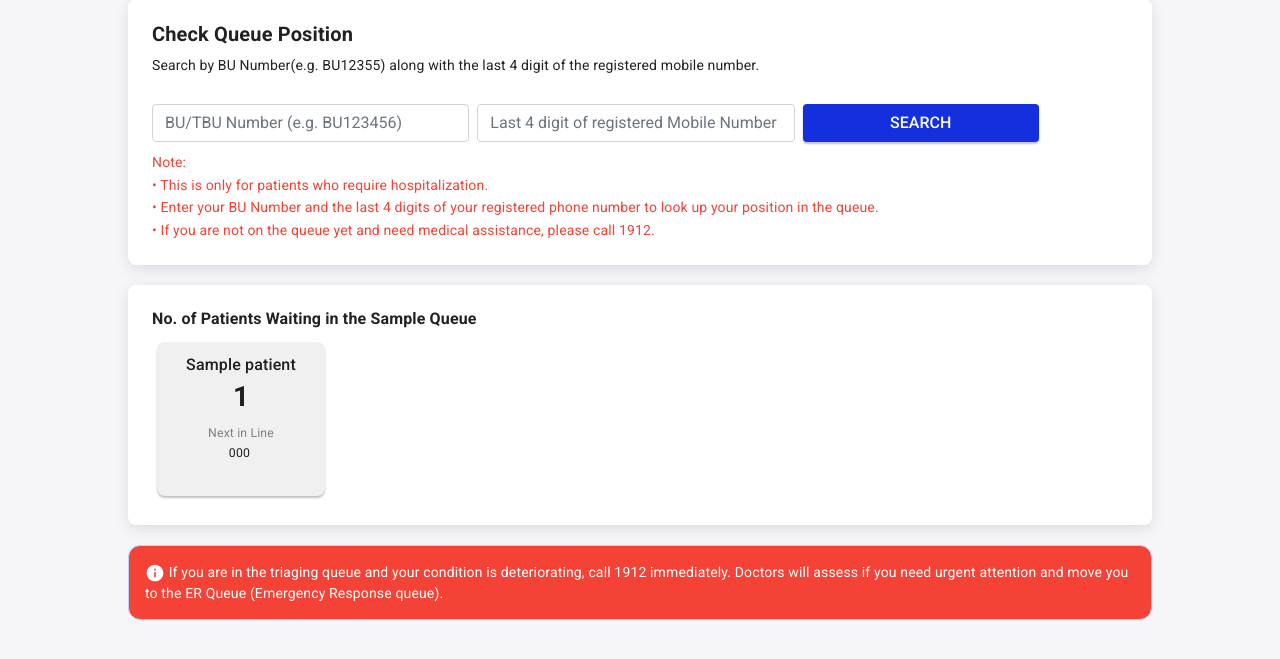
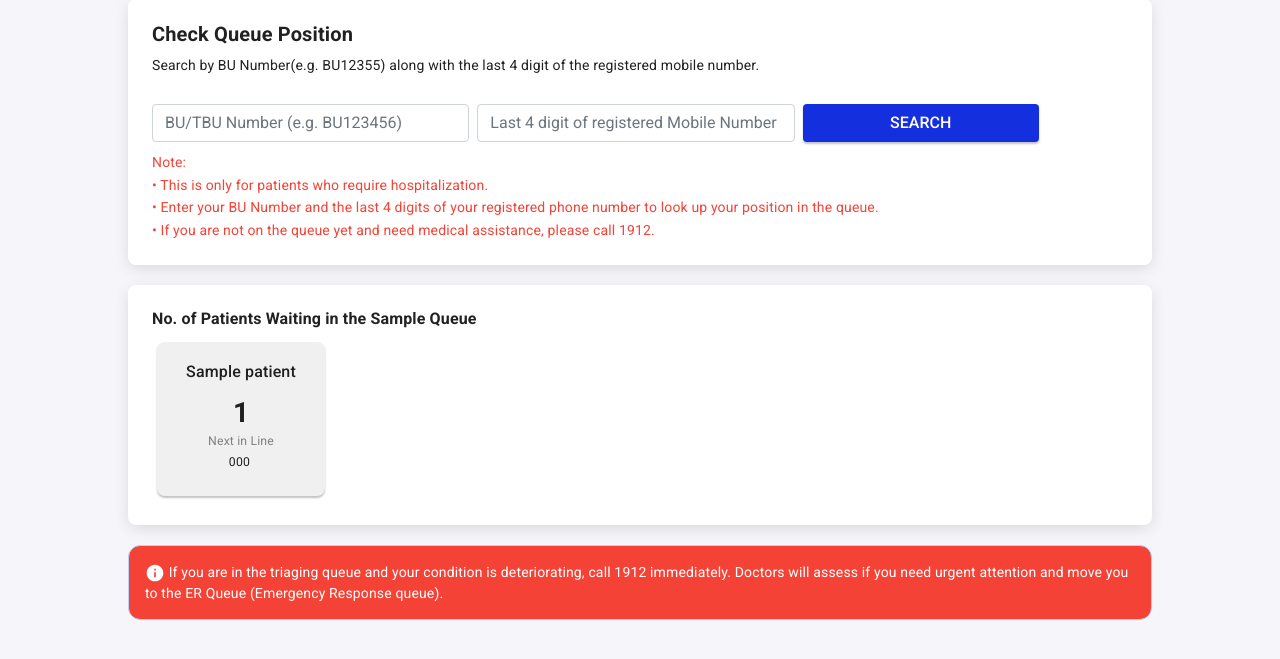
Before and after one commit to suryat789/BBMP-CHBMS-Improvement, a PHP site: page / in a window 1280 px wide. Shown: the part 73-732 px from the top of the page. Run offline with PHP 8.4, Linux system fonts and the light colour scheme; tables that the repository leaves empty hold one stand-in row (values such as "Sample post").

Commit message:
Updated to grid layout

```diff
--- a/portal/ui/css/styles.css
+++ b/portal/ui/css/styles.css
@@ -214,6 +214,8 @@ h6 {
     margin: 5px;
     cursor: pointer;
     box-shadow: 0px 2px 2px 0px rgba(0, 0, 0, 0.24);
+    display: grid;
+    grid-template-rows: 3.5em 3em 3em;
 }
 
 .cs-grey-sub-cards:hover {
```
